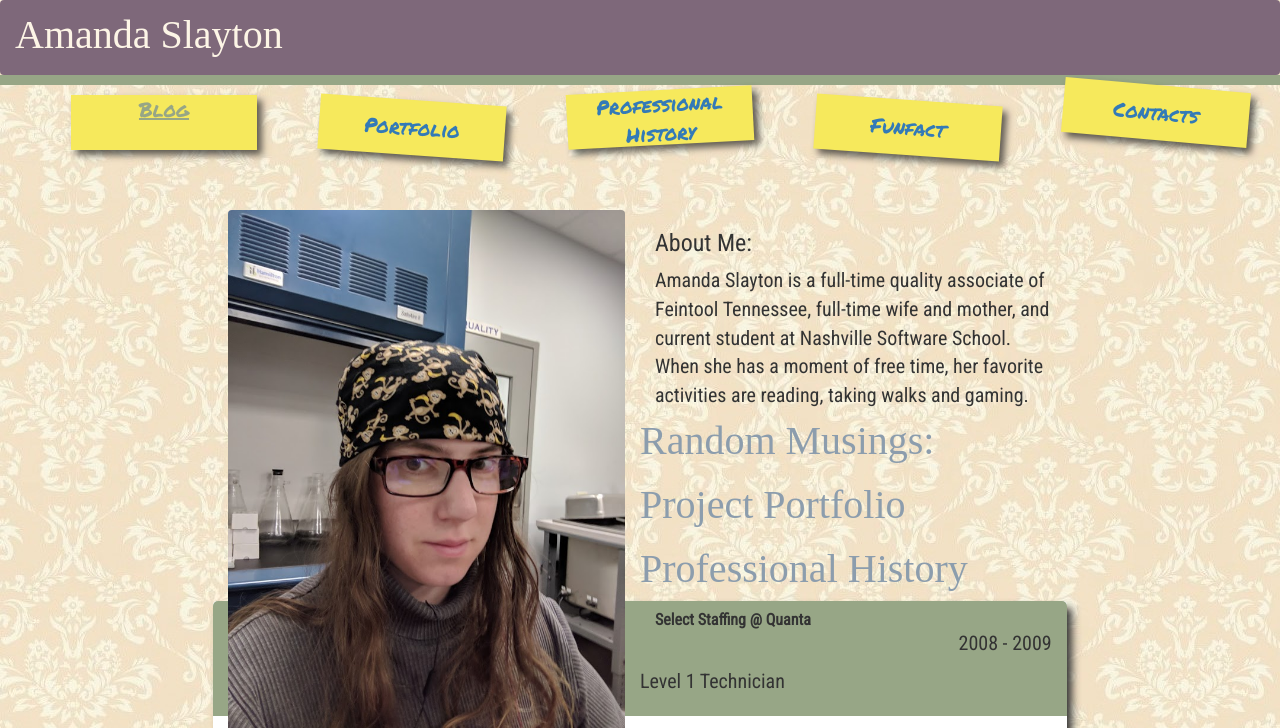
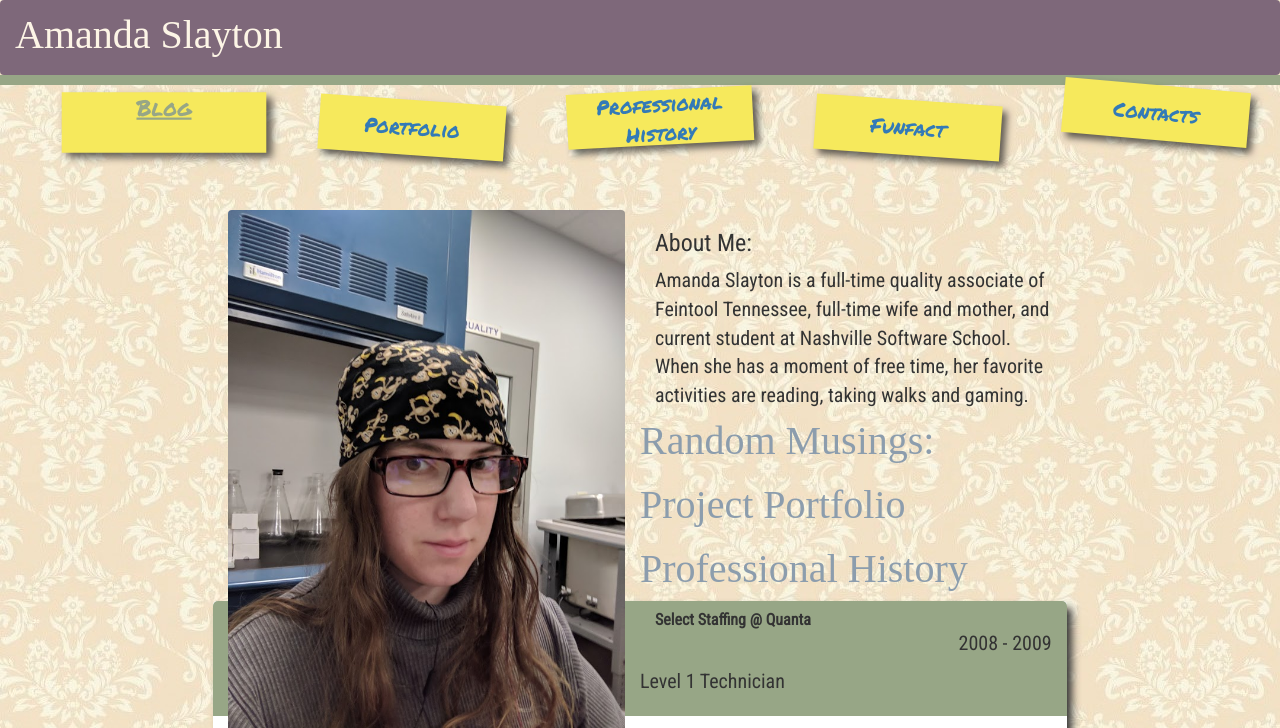
Before and after one commit to ASlayton/ASlayton.github.io, a plain HTML site: page index.html in a window 1280 px wide. In both pictures the pointer is over the item "Blog". Shown: the top 728 px of the page. Drawn offline with nearby package versions, Linux system fonts and the light colour scheme; files that its build step writes are made by us from their sources; a web font is replaced by a local one.

Commit message:
added animation

```diff
--- a/sass/components/_nav.scss
+++ b/sass/components/_nav.scss
@@ -46,12 +46,17 @@
     display: flex;
     justify-content: center;
     text-align: center;
+    transition: all .2s ease-in-out;
 
     a {
       width: 100%;
       height: 100%;
       font-family: 'Permanent Marker', cursive;
     }
+  }
+
+  li:hover {
+    transform: scale(1.1);
   }
 }
 
```
